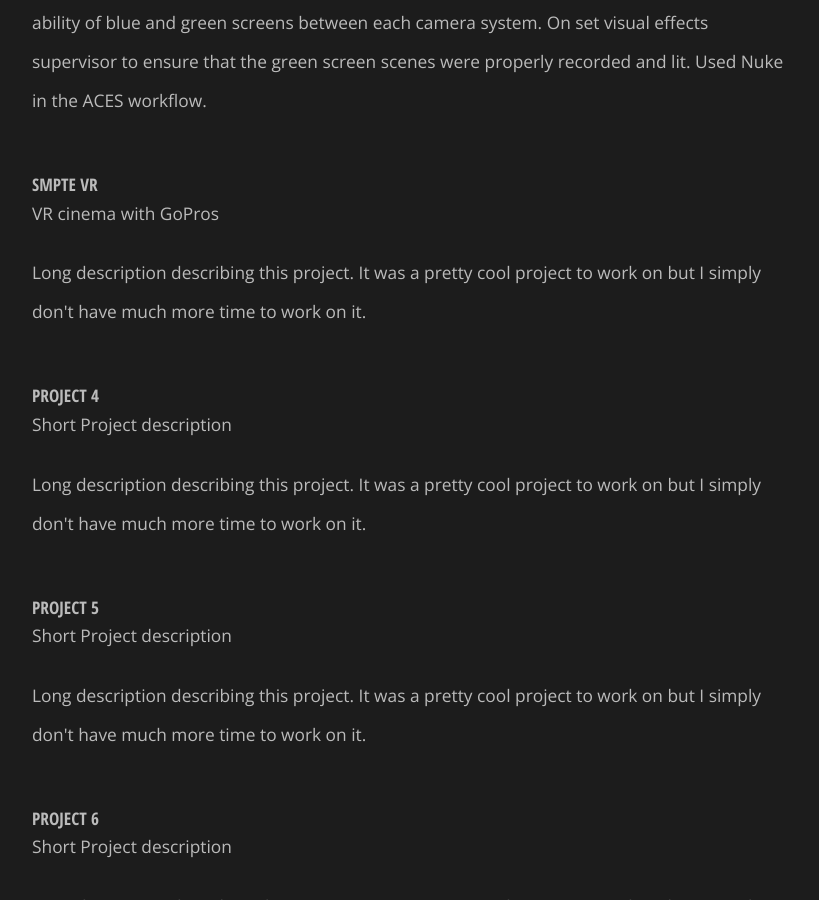
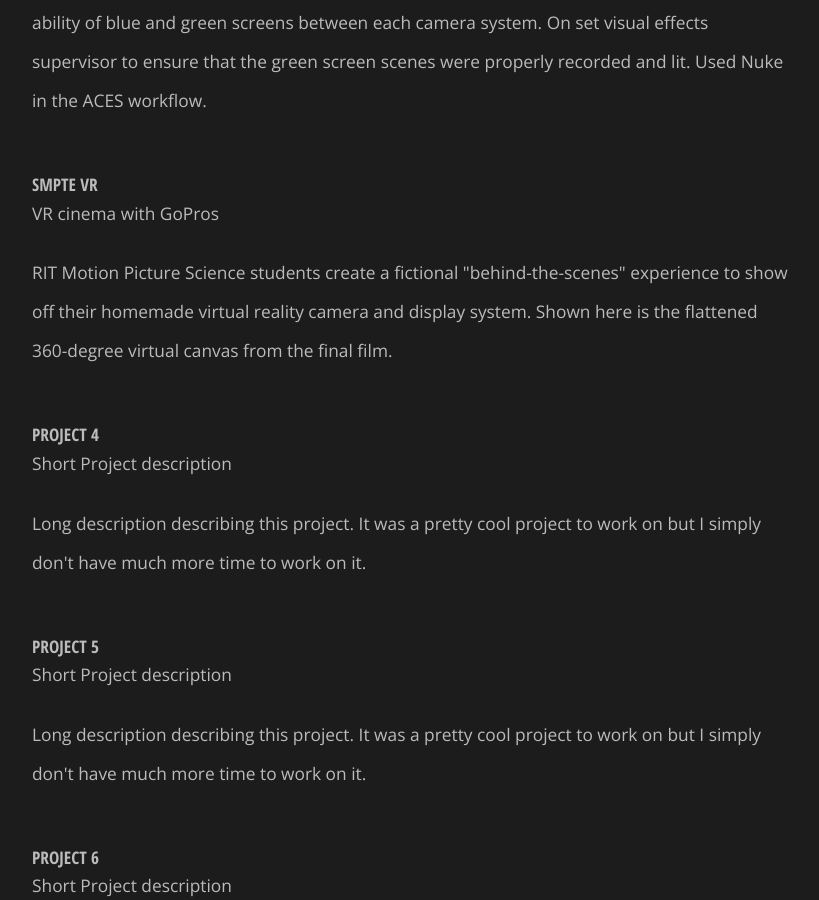
Before and after one commit to drewgillievfx/DrewGillie.com, a Jekyll site: the page built from _projects/index.html, in a window 1280 px wide and 900 px high, scrolled down 754 px. Shown: the whole window, without its empty margins (228-1047 px from the left). Built offline with Jekyll 4.4.1, drawn with Linux system fonts in a browser that asks for light colours.

Commit message:
smpte proj edit 2

```diff
--- a/_projects/03-testProject.md
+++ b/_projects/03-testProject.md
@@ -3,8 +3,9 @@ layout: page
 title: SMPTE VR
 short_description: VR cinema with GoPros
 long_description: >
-  Long description describing this project. It was a pretty cool project to work
-  on but I simply don't have much more time to work on it.
+  RIT Motion Picture Science students create a fictional "behind-the-scenes" experience to show off their homemade virtual reality camera and display
+  system. Shown here is the flattened 360-degree virtual canvas from the final
+  film.
 image: project3.png
 featured: True
 ---
```
